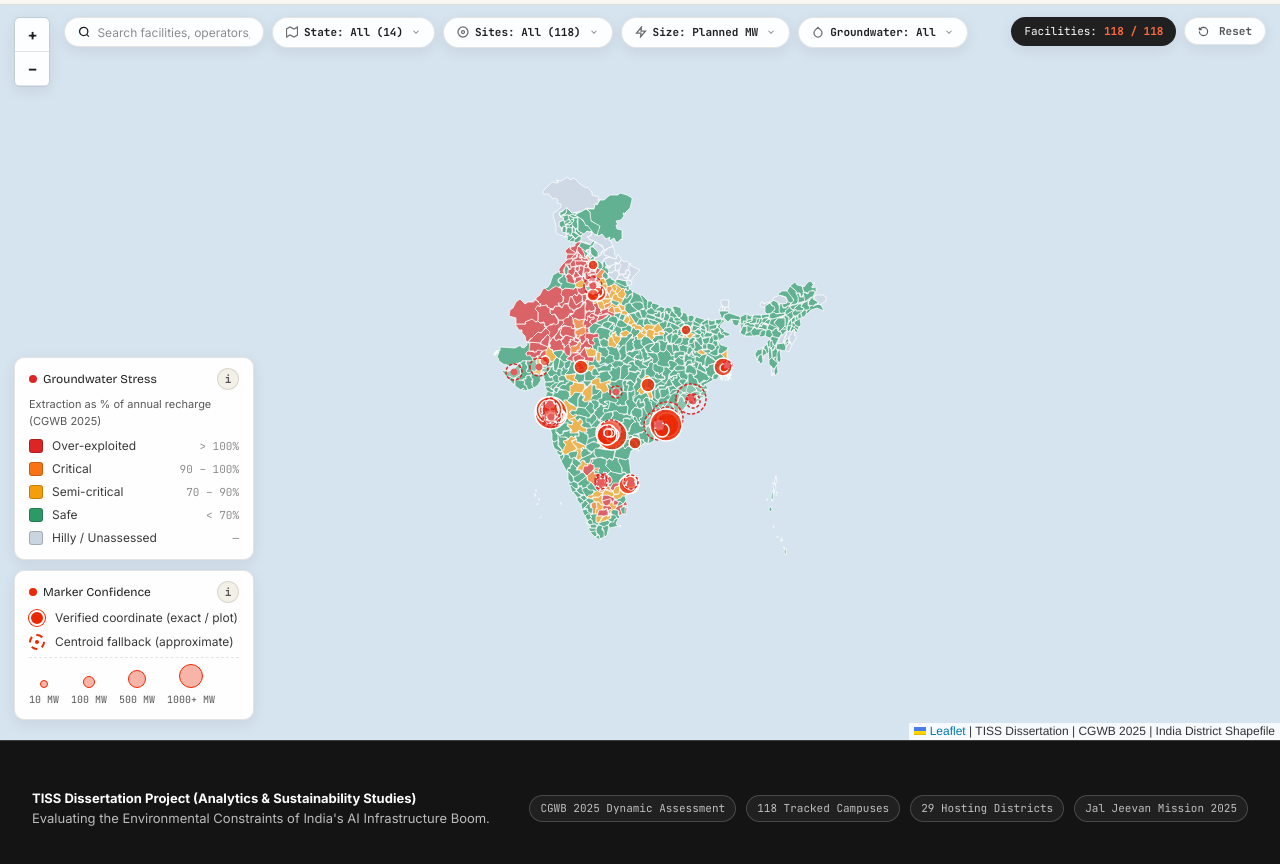
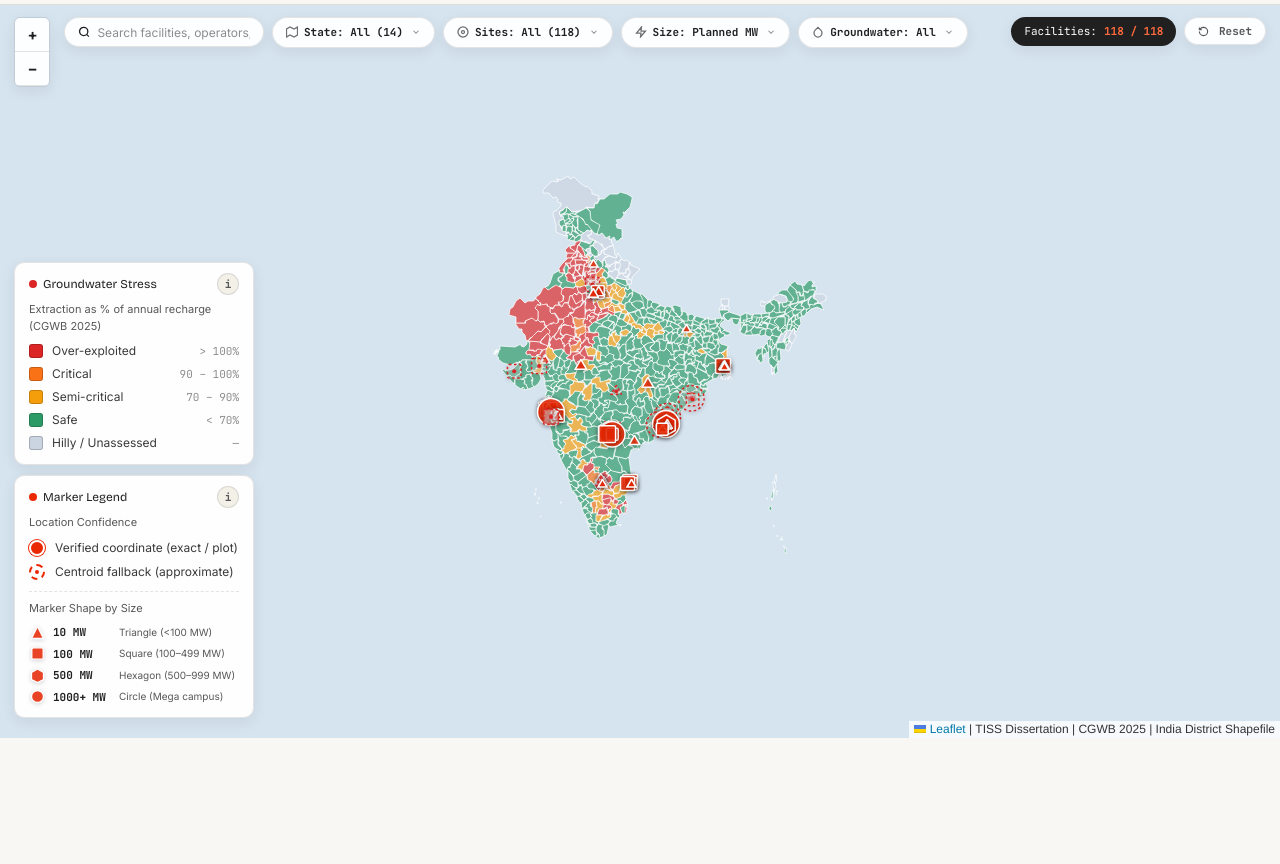
Before and after one commit to ChetanRaj13/Datacentres_Analysis, a plain HTML site: page index.html in a window 1280 px wide. Shown: the part 62-926 px from the top of the page. After the commit the page ends 800 px from the top, so only its background shows below. Drawn offline with nearby package versions, Linux system fonts and the light colour scheme.

Commit message:
Update dashboard: shape-coded capacity markers, freeze UI layout, and isolate groundwater filter to pointers

```diff
--- a/app.js
+++ b/app.js
@@ -25,6 +25,7 @@
 
       function switchView(target) {
         if (target === 'summary-view' || target === 'summary') {
+          document.body.classList.remove('map-active');
           tabMap.classList.remove('active');
           tabSummary.classList.add('active');
           viewMap.classList.remove('active');
@@ -32,6 +33,7 @@
           window.location.hash = 'summary';
           window.scrollTo({ top: 0, behavior: 'smooth' });
         } else {
+          document.body.classList.add('map-active');
           tabSummary.classList.remove('active');
           tabMap.classList.add('active');
           viewSummary.classList.remove('active');
--- a/index.html
+++ b/index.html
@@ -13,7 +13,7 @@
   <!-- Main Stylesheet -->
   <link rel="stylesheet" href="style.css">
 </head>
-<body>
+<body class="map-active">
 
   <!-- Site Header -->
   <header class="site-header">
@@ -198,13 +198,15 @@
           <div class="legend-title">
             <div style="display:flex; align-items:center; gap:6px;">
               <span style="display:inline-block; width:8px; height:8px; border-radius:50%; background:var(--primary);"></span>
-              <span>Marker Confidence</span>
+              <span>Marker Legend</span>
             </div>
             <div style="display:flex; align-items:center; gap:6px;">
               <button class="info-btn" data-info-id="map-marker-confidence" aria-label="Explain marker confidence" title="Explain marker confidence">i</button>
             </div>
           </div>
           <div class="legend-body">
+            <!-- Confidence (Solid vs Dashed) -->
+            <div class="legend-subtitle">Location Confidence</div>
             <div class="marker-legend-list">
               <div class="marker-legend-item">
                 <span class="marker-symbol-preview solid"></span>
@@ -216,22 +218,38 @@
               </div>
             </div>
 
-            <div class="marker-size-scale">
-              <div class="size-scale-step">
-                <div class="size-scale-circle" style="width:8px; height:8px;"></div>
-                <span>10 MW</span>
-              </div>
-              <div class="size-scale-step">
-                <div class="size-scale-circle" style="width:12px; height:12px;"></div>
-                <span>100 MW</span>
-              </div>
-              <div class="size-scale-step">
-                <div class="size-scale-circle" style="width:18px; height:18px;"></div>
-                <span>500 MW</span>
-              </div>
-              <div class="size-scale-step">
-                <div class="size-scale-circle" style="width:24px; height:24px;"></div>
-                <span>1000+ MW</span>
+            <!-- Shape = Capacity Tier -->
+            <div style="margin-top:10px; padding-top:8px; border-top:1px dashed var(--hairline);">
+              <div class="legend-subtitle">Marker Shape by Size</div>
+              <div class="marker-shape-list">
+                <div class="marker-shape-row">
+                  <div class="marker-shape-icon">
+                    <svg width="15" height="15" viewBox="0 0 15 15"><polygon points="7.5,1.5 1.5,13.5 13.5,13.5" fill="rgba(234,40,4,0.85)" stroke="#ffffff" stroke-width="1.3"/></svg>
+                  </div>
+                  <span class="shape-label-mw">10 MW</span>
+                  <span class="shape-label-desc">Triangle (&lt;100 MW)</span>
+                </div>
+                <div class="marker-shape-row">
+                  <div class="marker-shape-icon">
+                    <svg width="15" height="15" viewBox="0 0 15 15"><rect x="1.8" y="1.8" width="11.4" height="11.4" rx="1.5" fill="rgba(234,40,4,0.85)" stroke="#ffffff" stroke-width="1.3"/></svg>
+                  </div>
+                  <span class="shape-label-mw">100 MW</span>
+                  <span class="shape-label-desc">Square (100–499 MW)</span>
+                </div>
+                <div class="marker-shape-row">
+                  <div class="marker-shape-icon">
+                    <svg width="15" height="15" viewBox="0 0 15 15"><polygon points="7.5,1 13.5,4.5 13.5,11.5 7.5,14.5 1.5,11.5 1.5,4.5" fill="rgba(234,40,4,0.85)" stroke="#ffffff" stroke-width="1.3"/></svg>
+                  </div>
+                  <span class="shape-label-mw">500 MW</span>
+                  <span class="shape-label-desc">Hexagon (500–999 MW)</span>
+                </div>
+                <div class="marker-shape-row">
+                  <div class="marker-shape-icon">
+                    <svg width="15" height="15" viewBox="0 0 15 15"><circle cx="7.5" cy="7.5" r="6" fill="rgba(234,40,4,0.85)" stroke="#ffffff" stroke-width="1.3"/></svg>
+                  </div>
+                  <span class="shape-label-mw">1000+ MW</span>
+                  <span class="shape-label-desc">Circle (Mega campus)</span>
+                </div>
               </div>
             </div>
           </div>
--- a/map.js
+++ b/map.js
@@ -163,31 +163,9 @@
               });
             },
             mouseout: function (e) {
-              const l = e.target;
-              const p = (l.feature && l.feature.properties) || {};
-              if (self.currentGWFilter !== 'all') {
-                if (p.category === self.currentGWFilter) {
-                  l.setStyle({
-                    fillColor: p.color || self.getCategoryColor(p.category),
-                    fillOpacity: 0.78,
-                    weight: 1.0,
-                    color: '#ffffff',
-                    opacity: 0.9
-                  });
-                } else {
-                  l.setStyle({
-                    fillColor: '#e2e8f0',
-                    fillOpacity: 0.35,
-                    weight: 0.4,
-                    color: '#cbd5e1',
-                    opacity: 0.5
-                  });
-                }
-              } else {
-                self.districtsLayer.resetStyle(l);
-              }
-              if (l && l.closeTooltip) {
-                l.closeTooltip();
+              self.districtsLayer.resetStyle(e.target);
+              if (e.target && e.target.closeTooltip) {
+                e.target.closeTooltip();
               }
             },
             click: function (e) {
@@ -266,13 +244,82 @@
       });
     },
 
-    // Calculate marker radius based on capacity (fixed pixel size — no zoom dependency)
-    // L.circleMarker natively keeps pixel radius constant across zooms, so no recalculation needed.
-    // 10 MW → ~4.7 px | 100 MW → ~7.3 px | 500 MW → ~11.6 px | 1000 MW → ~14.8 px | 2000+ MW → 16 px (capped)
-    getMarkerRadius: function (mw) {
+    // Determine capacity tier for shape selection
+    // 10 MW → Triangle | 100 MW → Square | 500 MW → Hexagon | 1000+ MW → Circle
+    getCapacityTier: function (mw) {
+      if (!mw || mw <= 0) return 'triangle';
+      if (mw < 100) return 'triangle';
+      if (mw < 500) return 'square';
+      if (mw < 1000) return 'hexagon';
+      return 'circle';
+    },
+
+    // Calculate marker size based on capacity (used for SVG dimensions)
+    getMarkerSize: function (mw) {
       const safeMw = (!mw || mw <= 0) ? 5 : mw;
-      const r = Math.sqrt(safeMw) * 0.35 + 3.6;
-      return Math.min(Math.max(r, 4), 16);
+      const s = Math.sqrt(safeMw) * 0.65 + 8;
+      return Math.min(Math.max(s, 11), 30);
+    },
+
+    // Create SVG shape icon for a data centre marker
+    createShapeIcon: function (mw, isFallback) {
+      const tier = this.getCapacityTier(mw);
+      const size = this.getMarkerSize(mw);
+      const half = size / 2;
+
+      const fillColor = isFallback ? 'rgba(255,255,255,0.25)' : 'rgba(234,40,4,0.85)';
+      const strokeColor = isFallback ? '#dc2626' : '#ffffff';
+      const strokeWidth = isFallback ? 1.5 : 1.5;
+      const dashArray = isFallback ? '2.5,2.5' : 'none';
+
+      let shapeHtml = '';
+
+      if (tier === 'triangle') {
+        // Equilateral triangle mathematically centered at (half, half)
+        const r = half * 0.95;
+        const p1 = `${half.toFixed(1)},${(half - r).toFixed(1)}`;
+        const p2 = `${(half - r * 0.866).toFixed(1)},${(half + r * 0.5).toFixed(1)}`;
+        const p3 = `${(half + r * 0.866).toFixed(1)},${(half + r * 0.5).toFixed(1)}`;
+        shapeHtml = `<svg width="${size}" height="${size}" viewBox="0 0 ${size} ${size}" xmlns="http://www.w3.org/2000/svg">
+          <polygon points="${p1} ${p2} ${p3}" fill="${fillColor}" stroke="${strokeColor}" stroke-width="${strokeWidth}" stroke-dasharray="${dashArray}" />
+        </svg>`;
+      } else if (tier === 'square') {
+        const side = size * 0.82;
+        const offset = (size - side) / 2;
+        shapeHtml = `<svg width="${size}" height="${size}" viewBox="0 0 ${size} ${size}" xmlns="http://www.w3.org/2000/svg">
+          <rect x="${offset.toFixed(1)}" y="${offset.toFixed(1)}" width="${side.toFixed(1)}" height="${side.toFixed(1)}" rx="1.5" fill="${fillColor}" stroke="${strokeColor}" stroke-width="${strokeWidth}" stroke-dasharray="${dashArray}" />
+        </svg>`;
+      } else if (tier === 'hexagon') {
+        // Regular hexagon mathematically centered at (half, half)
+        const r = half * 0.92;
+        const pts = [];
+        for (let i = 0; i < 6; i++) {
+          const angle = (Math.PI / 3) * i - Math.PI / 2;
+          pts.push(`${(half + r * Math.cos(angle)).toFixed(1)},${(half + r * Math.sin(angle)).toFixed(1)}`);
+        }
+        shapeHtml = `<svg width="${size}" height="${size}" viewBox="0 0 ${size} ${size}" xmlns="http://www.w3.org/2000/svg">
+          <polygon points="${pts.join(' ')}" fill="${fillColor}" stroke="${strokeColor}" stroke-width="${strokeWidth}" stroke-dasharray="${dashArray}" />
+        </svg>`;
+      } else {
+        // Circle (1000+ MW) centered at (half, half)
+        const r = half * 0.9;
+        shapeHtml = `<svg width="${size}" height="${size}" viewBox="0 0 ${size} ${size}" xmlns="http://www.w3.org/2000/svg">
+          <circle cx="${half.toFixed(1)}" cy="${half.toFixed(1)}" r="${r.toFixed(1)}" fill="${fillColor}" stroke="${strokeColor}" stroke-width="${strokeWidth}" stroke-dasharray="${dashArray}" />
+        </svg>`;
+      }
+
+      // Add center dot for fallback markers
+      if (isFallback) {
+        shapeHtml = shapeHtml.replace('</svg>', `<circle cx="${half.toFixed(1)}" cy="${half.toFixed(1)}" r="2" fill="#dc2626" stroke="none" /></svg>`);
+      }
+
+      return L.divIcon({
+        html: shapeHtml,
+        className: 'dc-shape-marker',
+        iconSize: [size, size],
+        iconAnchor: [half, half],
+        popupAnchor: [0, -half]
+      });
     },
 
     // Render Data Centre Markers
@@ -329,52 +376,21 @@
 
         // Determine capacity metric
         const mw = self.currentMetric === 'live' ? (dc.operational_mw || 0) : (dc.planned_ultimate_mw || dc.operational_mw || 0);
-        const radius = self.getMarkerRadius(mw);
 
-        // Marker Styling depending on verified vs centroid fallback
+        // Marker Styling — SVG shape icon based on MW tier (Triangle/Square/Hexagon/Circle)
         const isFallback = dc.is_centroid_fallback;
+        const shapeIcon = self.createShapeIcon(mw, isFallback);
 
-        let marker;
-        if (isFallback) {
-          // Hollow / Dashed Marker with center dot (Centroid fallback)
-          marker = L.circleMarker([dc.lat, dc.lng], {
-            pane: 'dcMarkersPane',
-            radius: radius,
-            color: '#dc2626',
-            weight: 1.5,
-            dashArray: '2, 3',
-            fillColor: '#ffffff',
-            fillOpacity: 0.25
-          });
-
-          // Center dot to indicate centroid anchor
-          const centerDot = L.circleMarker([dc.lat, dc.lng], {
-            pane: 'dcMarkersPane',
-            radius: 2.5,
-            color: '#dc2626',
-            weight: 1,
-            fillColor: '#dc2626',
-            fillOpacity: 1.0,
-            interactive: false
-          });
-          self.markersLayer.addLayer(centerDot);
-        } else {
-          // Solid Marker (Verified exact/plot coordinate) with crisp white separation border
-          marker = L.circleMarker([dc.lat, dc.lng], {
-            pane: 'dcMarkersPane',
-            radius: radius,
-            color: '#ffffff',
-            weight: 1.5,
-            fillColor: '#ea2804',
-            fillOpacity: 0.82
-          });
-        }
+        const marker = L.marker([dc.lat, dc.lng], {
+          pane: 'dcMarkersPane',
+          icon: shapeIcon
+        });
 
         // Popup Content
         const popupContent = self.createPopupContent(dc);
         marker.bindPopup(popupContent, {
           closeButton: true,
-          offset: [0, -radius]
+          offset: [0, -(self.getMarkerSize(mw) / 2)]
         });
 
         // Click on marker also triggers inspector
@@ -650,43 +666,11 @@
     },
 
     // Sync choropleth styling with active groundwater filter
-    // When a GW filter is active, dim/gray out districts that don't match the selected category
-    // so the user clearly sees which districts belong to the filtered band.
+    // When a GW filter is active, the choropleth (map background) stays FULLY visible.
+    // Only the data centre markers are filtered — the map itself never vanishes.
     updateChoroplethFilter: function () {
-      if (!this.districtsLayer) return;
-      const self = this;
-      const activeFilter = this.currentGWFilter;
-
-      this.districtsLayer.eachLayer(function (layer) {
-        const props = (layer.feature && layer.feature.properties) || {};
-        const cat = props.category || 'unassessed';
-
-        if (activeFilter === 'all') {
-          // Restore original colors
-          self.districtsLayer.resetStyle(layer);
-        } else {
-          if (cat === activeFilter) {
-            // Matching district: full vibrant color
-            const color = props.color || self.getCategoryColor(cat);
-            layer.setStyle({
-              fillColor: color,
-              fillOpacity: 0.78,
-              weight: 1.0,
-              color: '#ffffff',
-              opacity: 0.9
-            });
-          } else {
-            // Non-matching district: dim to very faint gray
-            layer.setStyle({
-              fillColor: '#e2e8f0',
-              fillOpacity: 0.35,
-              weight: 0.4,
-              color: '#cbd5e1',
-              opacity: 0.5
-            });
-          }
-        }
-      });
+      // No-op: the choropleth always displays all districts at full color.
+      // Marker filtering is handled entirely in renderMarkers().
     },
 
     // Setup Event Listeners for Filters
--- a/style.css
+++ b/style.css
@@ -224,11 +224,31 @@ main.app-viewport {
   display: block;
 }
 
+/* In map mode, lock window scroll so mouse wheel only pans/zooms the map */
+body.map-active,
+body:has(#map-view.active) {
+  overflow: hidden;
+  height: 100vh;
+}
+
+body.map-active main.app-viewport,
+body:has(#map-view.active) main.app-viewport {
+  overflow: hidden;
+  height: calc(100vh - 65px);
+  min-height: 0;
+}
+
+body.map-active footer.site-footer,
+body:has(#map-view.active) footer.site-footer {
+  display: none !important;
+}
+
 #map-view.view-panel.active {
   display: block;
   position: relative;
   height: calc(100vh - 65px);
   min-height: 600px;
+  overflow: hidden; /* Prevent the map section from scrolling — only the Leaflet map pans */
 }
 
 /* ==========================================================================
@@ -240,6 +260,7 @@ main.app-viewport {
   width: 100%;
   height: calc(100vh - 65px);
   min-height: 600px;
+  overflow: hidden;
 }
 
 /* ============================================================
@@ -676,6 +697,48 @@ main.app-viewport {
   border-radius: 50%;
   background: rgba(234, 40, 4, 0.35);
   border: 1.5px solid var(--primary);
+}
+
+/* Shape-based capacity legend */
+.marker-shape-list {
+  display: flex;
+  flex-direction: column;
+  gap: 5px;
+  margin-top: 4px;
+}
+
+.marker-shape-row {
+  display: flex;
+  align-items: center;
+  gap: 8px;
+  font-size: 11px;
+  color: var(--body);
+}
+
+.marker-shape-icon {
+  width: 16px;
+  height: 16px;
+  display: inline-flex;
+  align-items: center;
+  justify-content: center;
+  flex-shrink: 0;
+}
+
+.marker-shape-icon svg {
+  filter: drop-shadow(0 1px 2px rgba(0,0,0,0.18));
+}
+
+.shape-label-mw {
+  font-family: var(--font-mono);
+  font-weight: 700;
+  font-size: 11px;
+  color: var(--ink);
+  min-width: 58px;
+}
+
+.shape-label-desc {
+  font-size: 10px;
+  color: var(--charcoal);
 }
 
 /* Floating District / Facility Details Inspector */
@@ -937,6 +1000,25 @@ main.app-viewport {
   max-width: 320px;
 }
 
+/* SVG Shape Markers for Data Centres */
+.dc-shape-marker {
+  background: none !important;
+  border: none !important;
+  box-shadow: none !important;
+  display: flex !important;
+  align-items: center;
+  justify-content: center;
+  filter: drop-shadow(0 1px 2px rgba(0, 0, 0, 0.3));
+  transition: transform 0.15s ease-out, filter 0.15s ease-out;
+  cursor: pointer;
+}
+
+.dc-shape-marker:hover {
+  transform: scale(1.22);
+  filter: drop-shadow(0 2px 8px rgba(220, 38, 38, 0.65));
+  z-index: 9999 !important;
+}
+
 .popup-facility-name {
   font-family: var(--font-display);
   font-size: 15px;
```
